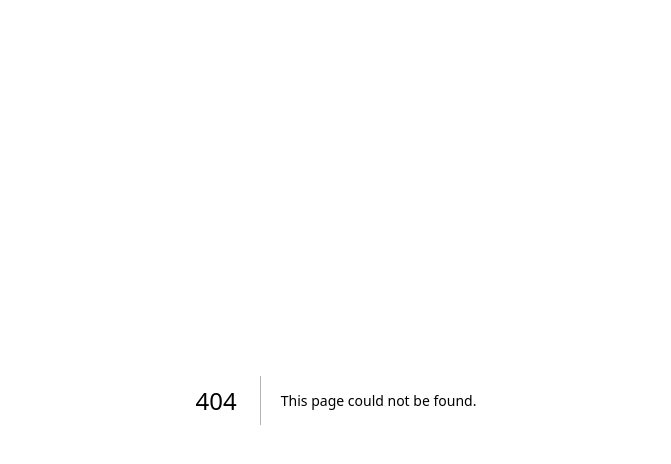
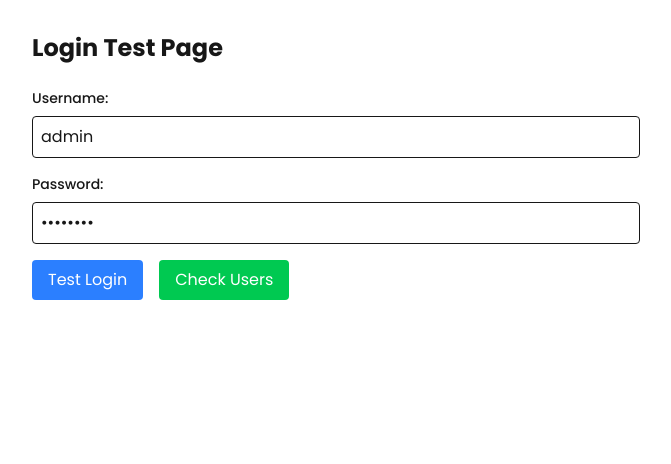
Before and after one commit to YASHSHAH-create/cms, a Next.js app: page /test-login in a window 1280 px wide. Before the commit this address had no page. Shown: the top 464 px of the page, without its empty margins (304-975 px from the left). Built offline with nearby package versions, Linux system fonts and the light colour scheme.

Commit message:
Add login test endpoints and page

```diff
--- /dev/null
+++ b/app/api/test-login/route.ts
@@ -0,0 +1,57 @@
+import { NextRequest, NextResponse } from 'next/server';
+import { connectMongo } from '@/lib/mongo';
+import User from '@/lib/models/User';
+import bcrypt from 'bcryptjs';
+
+export async function GET(request: NextRequest) {
+  try {
+    await connectMongo();
+
+    // Check if admin user exists
+    const admin = await User.findOne({ username: 'admin' });
+    console.log('Admin user:', admin ? 'EXISTS' : 'NOT FOUND');
+
+    // Check if sanjana user exists
+    const sanjana = await User.findOne({ username: 'sanjana' });
+    console.log('Sanjana user:', sanjana ? 'EXISTS' : 'NOT FOUND');
+
+    // Create sanjana user if not exists
+    if (!sanjana) {
+      const hashedPassword = await bcrypt.hash('sanjana123', 10);
+      const newUser = new User({
+        username: 'sanjana',
+        email: 'sanjana@envirocare.com',
+        password: hashedPassword,
+        name: 'Sanjana Pawar',
+        role: 'executive',
+        isApproved: true,
+        isActive: true
+      });
+      await newUser.save();
+      console.log('✅ Created Sanjana user');
+    }
+
+    // Get all users
+    const users = await User.find({});
+
+    return NextResponse.json({
+      success: true,
+      message: 'Login test completed',
+      users: users.map(u => ({
+        username: u.username,
+        name: u.name,
+        role: u.role,
+        isActive: u.isActive,
+        isApproved: u.isApproved
+      }))
+    });
+
+  } catch (error: any) {
+    console.error('❌ Login test error:', error);
+    return NextResponse.json({
+      success: false,
+      message: 'Login test failed',
+      error: error.message
+    }, { status: 500 });
+  }
+}
--- /dev/null
+++ b/app/test-login/page.tsx
@@ -0,0 +1,92 @@
+'use client';
+import { useState } from 'react';
+
+export default function TestLogin() {
+  const [credentials, setCredentials] = useState({ username: 'admin', password: 'admin123' });
+  const [result, setResult] = useState<any>(null);
+  const [loading, setLoading] = useState(false);
+
+  const testLogin = async () => {
+    setLoading(true);
+    try {
+      const response = await fetch('/api/auth/login', {
+        method: 'POST',
+        headers: { 'Content-Type': 'application/json' },
+        body: JSON.stringify(credentials)
+      });
+
+      const data = await response.json();
+      setResult({ status: response.status, data });
+    } catch (error) {
+      setResult({ error: error.message });
+    }
+    setLoading(false);
+  };
+
+  const testUsers = async () => {
+    setLoading(true);
+    try {
+      const response = await fetch('/api/test-login');
+      const data = await response.json();
+      setResult({ status: response.status, data });
+    } catch (error) {
+      setResult({ error: error.message });
+    }
+    setLoading(false);
+  };
+
+  return (
+    <div className="p-8 max-w-2xl mx-auto">
+      <h1 className="text-2xl font-bold mb-6">Login Test Page</h1>
+
+      <div className="space-y-4">
+        <div>
+          <label className="block text-sm font-medium mb-2">Username:</label>
+          <input
+            type="text"
+            value={credentials.username}
+            onChange={(e) => setCredentials({...credentials, username: e.target.value})}
+            className="w-full p-2 border rounded"
+          />
+        </div>
+
+        <div>
+          <label className="block text-sm font-medium mb-2">Password:</label>
+          <input
+            type="password"
+            value={credentials.password}
+            onChange={(e) => setCredentials({...credentials, password: e.target.value})}
+            className="w-full p-2 border rounded"
+          />
+        </div>
+
+        <div className="space-x-4">
+          <button
+            onClick={testLogin}
+            disabled={loading}
+            className="bg-blue-500 text-white px-4 py-2 rounded disabled:opacity-50"
+          >
+            {loading ? 'Testing...' : 'Test Login'}
+          </button>
+
+          <button
+            onClick={testUsers}
+            disabled={loading}
+            className="bg-green-500 text-white px-4 py-2 rounded disabled:opacity-50"
+          >
+            {loading ? 'Loading...' : 'Check Users'}
+          </button>
+        </div>
+
+        {result && (
+          <div className="mt-6 p-4 bg-gray-100 rounded">
+            <h3 className="font-bold mb-2">Result:</h3>
+            <pre className="text-sm overflow-auto">
+              {JSON.stringify(result, null, 2)}
+            </pre>
+          </div>
+        )}
+      </div>
+    </div>
+  );
+}
--- /dev/null
+++ b/scripts/check-users.js
@@ -0,0 +1,56 @@
+const mongoose = require('mongoose');
+const bcrypt = require('bcryptjs');
+
+// User schema
+const userSchema = new mongoose.Schema({
+  username: { type: String, required: true, unique: true },
+  email: { type: String, required: true, unique: true },
+  password: { type: String, required: true },
+  name: { type: String, required: true },
+  role: { type: String, required: true, enum: ['admin', 'executive', 'customer-executive'] },
+  isApproved: { type: Boolean, default: false },
+  isActive: { type: Boolean, default: true },
+  lastLoginAt: { type: Date }
+});
+
+const User = mongoose.model('User', userSchema);
+
+async function checkUsers() {
+  try {
+    await mongoose.connect(process.env.MONGODB_URI || 'mongodb+srv://Admin:Admin123@cluster0.8xqjq.mongodb.net/test?retryWrites=true&w=majority');
+    console.log('✅ Connected to MongoDB');
+
+    const users = await User.find({});
+    console.log('📊 Found users:');
+    users.forEach(user => {
+      console.log(`- ${user.username} (${user.role}) - ${user.name} - Active: ${user.isActive} - Approved: ${user.isApproved}`);
+    });
+
+    // Create Sanjana user if not exists
+    const sanjana = await User.findOne({ username: 'sanjana' });
+    if (!sanjana) {
+      const hashedPassword = await bcrypt.hash('sanjana123', 10);
+      const newUser = new User({
+        username: 'sanjana',
+        email: 'sanjana@envirocare.com',
+        password: hashedPassword,
+        name: 'Sanjana Pawar',
+        role: 'executive',
+        isApproved: true,
+        isActive: true
+      });
+      await newUser.save();
+      console.log('✅ Created Sanjana user');
+    } else {
+      console.log('✅ Sanjana user already exists');
+    }
+
+  } catch (error) {
+    console.error('❌ Error:', error);
+  } finally {
+    await mongoose.disconnect();
+    console.log('✅ Disconnected from MongoDB');
+  }
+}
+
+checkUsers();
```
